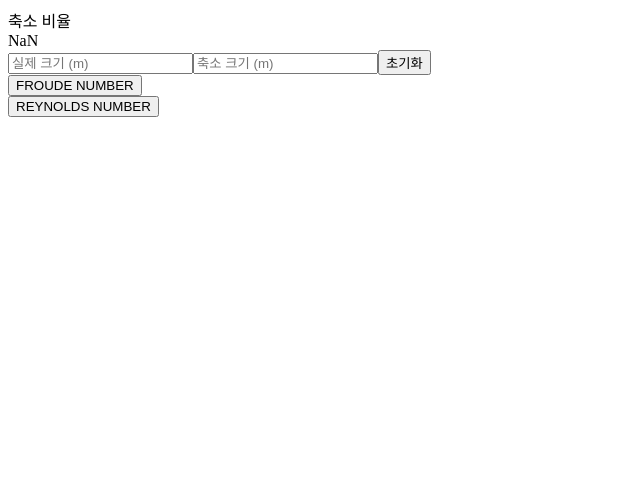
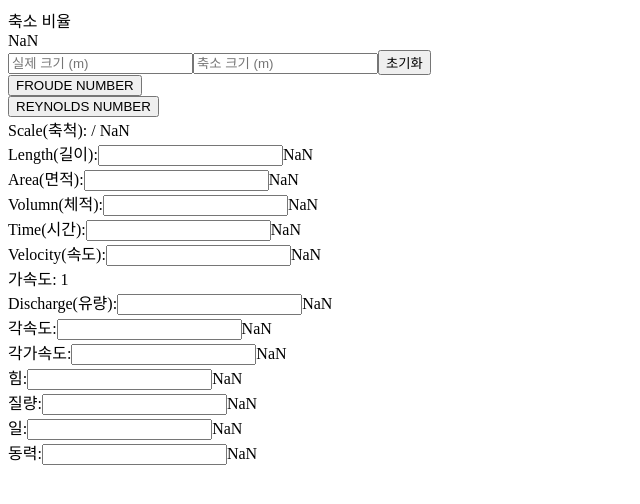
Before and after one commit to lyukidon/lawOfSimilarity, a React (Create React App) app: page / in a window 1280 px wide. Both pictures are taken after a click on the button "FROUDE NUMBER". Shown: the top 504 px of the page, without its empty margins (0-640 px from the left). Built offline with nearby package versions, Linux system fonts and the light colour scheme.

Commit message:
레이놀즈 상사법칙 컴포넌트 수정

```diff
--- a/src/component/Froude.js
+++ b/src/component/Froude.js
@@ -1,32 +1,85 @@
+import { useState } from "react";
 import React from 'react';
 
-function froude(props) {
+function Froude(props) {
     const {prototype, model, scale} = props
+
+    const [data, setData]=useState({
+
+    })
+
+    const onChange=e=>{
+        const {name, value} = e.target;
+        setData({
+            ...data,
+            [name]:value
+        })
+    }
+
+
     return (
         <div>
-            <div>Scale(축척): {scale}</div>
+            <div>Scale(축척): {model}/{prototype} {scale}</div>
             <div className="Geometrical Similarity">
-                <div>Length(길이): {prototype * scale}</div>
-                <div>Area(면적): {prototype * scale**2}</div>
-                <div>Volumn(체적): {prototype * scale**3}</div>
+                <div>Length(길이):
+                    <input type="text" name="length" onChange={onChange} />
+                    {data.length * scale}
+                </div>
+                <div>Area(면적):
+                    <input type="text" name="area" onChange={onChange} />
+                    {data.area * scale**2}
+                </div>
+                <div>Volumn(체적):
+                    <input type="text" name="volumn" onChange={onChange} />
+                    {data.volumn * scale**3}
+                </div>
             </div>
             <div className="Kinematic Similarity">
-                 {/* data위치에 각각의 값을 넣어야함..  */}
-                <div>Time(시간): { data * scale**(1/2)}</div>
-                <div>Velocity(속도): { data * scale**(1/2)}</div>
-                <div>가속도: 1</div>
-                <div>Discharge(유량): { data * scale**(5/2)}</div>
-                <div>각속도: { data * scale**(-1/2)}</div>
-                <div>각가속도: { data * scale**(-1)}</div>
+                <div>
+                    Time(시간):
+                    <input type="text" name="time" onChange={onChange} />
+                    {data.time * scale**(1/2)}
+                    </div>
+                <div>Velocity(속도):
+                    <input type="text" name="velocity" onChange={onChange} />
+                    {data.velocity * scale**(1/2)}
+                    </div>
+                <div>가속도: 1
+
+                        </div>
+                <div>Discharge(유량):
+                    <input type="text" name="discharge" onChange={onChange} />
+                    {data.discharge * scale**(5/2)}
+                    </div>
+                <div>각속도:
+                    <input type="text" name="angularVelocity" onChange={onChange} />
+                    {data.angualrVelocity * scale**(-1/2)}
+                    </div>
+                <div>각가속도:
+                    <input type="text" name="angularAcceleration" onChange={onChange} />
+                    {data.angualrAcceleration * scale**(-1)}
+                    </div>
             </div>
             <div className="Dynamic Similarity">
-                <div>힘: { data * scale**(3)}</div>
-                <div>질량: { data * scale**(3)}</div>
-                <div>일: { data * scale**(4)}</div>
-                <div>동력: { data * scale**(7/2)}</div>
+                <div>힘:
+                    <input type="text" name="force" onChange={onChange} />
+                    {data.force * scale**(3)}
+                    </div>
+                <div>질량:
+                    <input type="text" name="mass" onChange={onChange} />
+                    {data.mass * scale**(3)}
+                    </div>
+                <div>일:
+                    <input type="text" name="work" onChange={onChange} />
+                    {data.work * scale**(4)}
+                    </div>
+                <div>동력:
+                    <input type="text" name="power" onChange={onChange} />
+                    {data.power * scale**(7/2)}
+                    </div>
             </div>
         </div>
     );
 }
 
-export default froude
+export default Froude;
--- a/src/component/MenuPage.js
+++ b/src/component/MenuPage.js
@@ -84,15 +84,13 @@ function MenuPage(props) {
                 {
                     obj.map(function(current){
                         if (current.type === 'froude'){
-                            return
-                                <Froude
+                            return  <Froude
                                         prototype={prototype}
                                         model={model}
                                         scale={current.model/current.prototype}
                                     />
                         }else if (current.type === 'reynolds'){
-                            return
-                                <Reynolds
+                            return  <Reynolds
                                         prototype={prototype}
                                         model={model}
                                         scale={current.model/current.prototype}
--- a/src/component/Reynolds.js
+++ b/src/component/Reynolds.js
@@ -1,28 +1,78 @@
+import { useState } from "react";
 import React from 'react';
 
 function Reynolds(props) {
     const {prototype, model, scale} = props
+
+    const [data, setData]=useState({
+
+    })
+
+    const onChange=e=>{
+        const {name, value} = e.target;
+        setData({
+            ...data,
+            [name]:value
+        })
+    }
+
     return (
         <div>
-            <div>Scale(축척): {scale}</div>
+            <div>Scale(축척): {model}/{prototype} {scale}</div>
             <div className="Geometrical Similarity">
-                <div>Length(길이): {prototype * scale}</div>
-                <div>Area(면적): {prototype * scale**2}</div>
-                <div>Volumn(체적): {prototype * scale**3}</div>
+                <div>Length(길이):
+                    <input type="text" name="length" onChange={onChange} />
+                    {data.length * scale}
+                    </div>
+                <div>Area(면적):
+                    <input type="text" name="area" onChange={onChange} />
+                    {data.area * scale**2}
+                    </div>
+                <div>Volumn(체적):
+                    <input type="text" name="volumn" onChange={onChange} />
+                    {data.volumn * scale**3}
+                    </div>
             </div>
             <div className="Kinematic Similarity">
-                <div>Time(시간): {data * scale**(2)}</div>
-                <div>Velocity(속도): {data * scale**(-1)}</div>
-                <div>가속도: {data * scale**(-3)}</div>
-                <div>Discharge(유량): {data * scale}</div>
-                <div>각속도: {data * scale**(-2)}</div>
-                <div>각가속도: {data * scale**(-4)}</div>
+                <div>Time(시간):
+                    <input type="text" name="time" onChange={onChange} />
+                    {data.time * scale**(2)}
+                    </div>
+                <div>Velocity(속도):
+                    <input type="text" name="velocity" onChange={onChange} />
+                    {data.velocity * scale**(-1)}
+                    </div>
+                <div>가속도:
+                    <input type="text" name="acceleration" onChange={onChange} />
+                    {data.acceleration * scale**(-3)}
+                    </div>
+                <div>Discharge(유량):
+                    <input type="text" name="discharge" onChange={onChange} />
+                    {data.discharge * scale}
+                    </div>
+                <div>각속도:
+                    <input type="text" name="angularVelocity" onChange={onChange} />
+                    {data.angularVelocity * scale**(-2)}
+                    </div>
+                <div>각가속도:
+                    <input type="text" name="angularAcceleration" onChange={onChange} />
+                    {data.angularAcceleration * scale**(-4)}
+                    </div>
             </div>
             <div className="Dynamic Similarity">
                 <div>힘: 1</div>
-                <div>질량: {data * scale**(3)}</div>
-                <div>일: {data * scale}</div>
-                <div>동력: {data * scale**(-1)}</div>
+                <div>질량:
+                    <input type="text" name="mass" onChange={onChange} />
+                    {data.mass * scale**(3)}
+                    </div>
+                <div>일:
+                    <input type="text" name="work" onChange={onChange} />
+                    {data.work * scale}
+                    </div>
+                <div>동력:
+                    <input type="text" name="power" onChange={onChange} />
+                    {data.power * scale**(-1)}
+                    </div>
             </div>
 
         </div>
```
Lines whose indentation alone changed are shown as unchanged.
